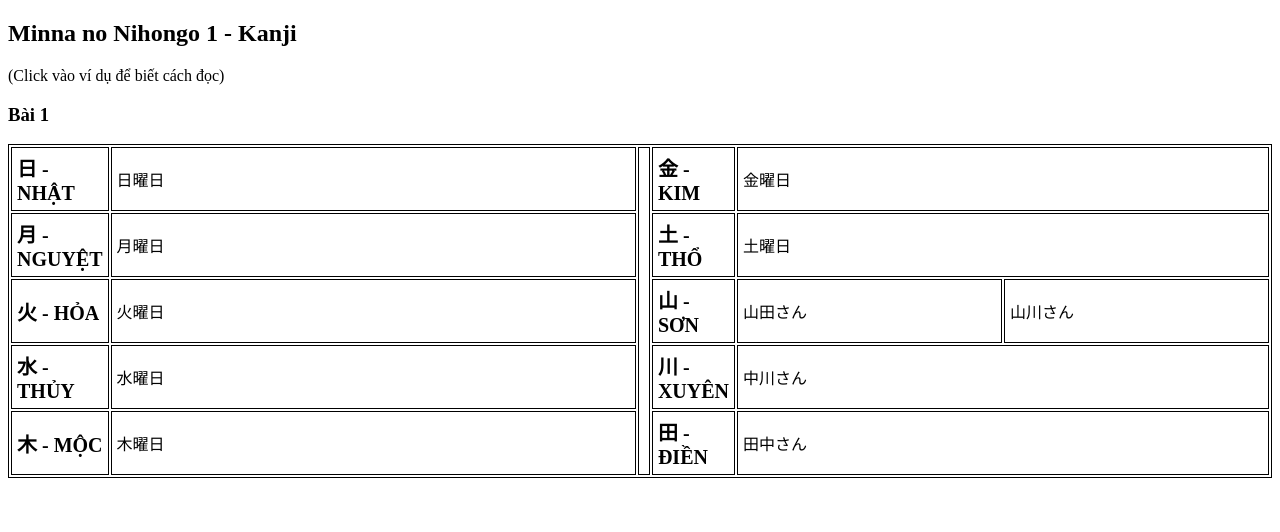
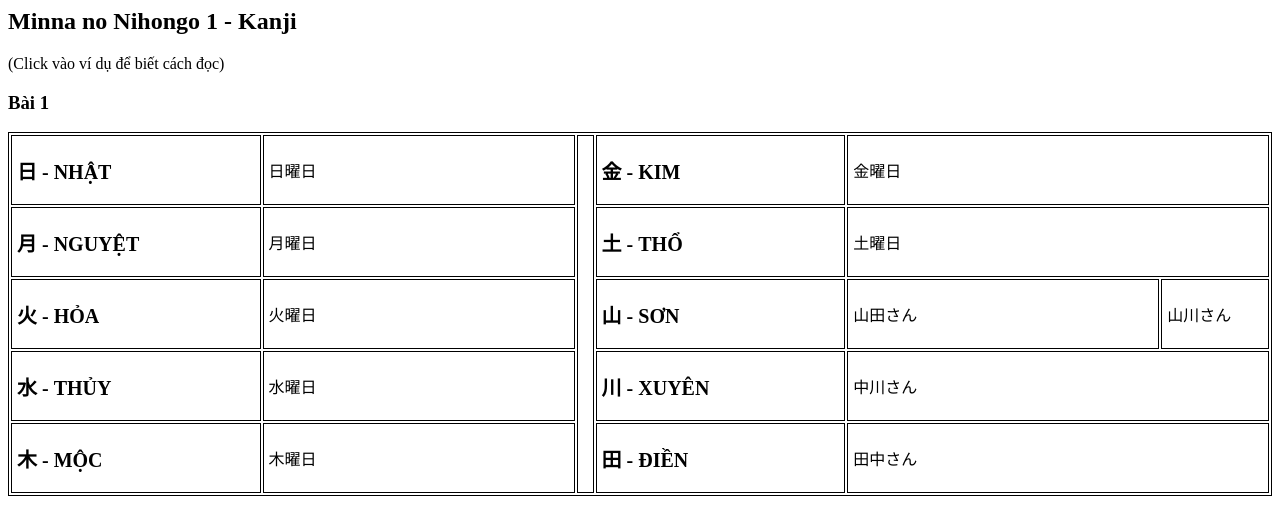
Before and after one commit to tinpham1993/learn_javascript, a plain HTML site: page index.html in a window 1280 px wide. Drawn offline with Linux system fonts and the light colour scheme.

Commit message:
Update index.html

```diff
--- a/index.html
+++ b/index.html
@@ -1,4 +1,3 @@
-<!DOCTYPE html>
 <html>
 <head>
 <title>Minna no Nihongo 1 - Kanji</title>
@@ -20,35 +19,35 @@ th, td {
 <h3>Bài 1</h3>
 <table id="table-01" style="width:100%">
   <tr>
-    <th style="font-size:20px;" onclick = "flip_image(0,0,'日 - NHẬT', 'https://storage.dekiru.vn/Data/2018/03/01/kanji5017-636554925070407655.jpg')">日 - NHẬT</th>
-    <td style="width:50%" onclick="flip_words(0, 1, '日曜日', 'にちようび')">日曜日</td>
+    <th style="font-size:20px;width:20%;height:70px;" onclick = "flip_image(0,0,'日 - NHẬT', 'https://storage.dekiru.vn/Data/2018/03/01/kanji5017-636554925070407655.jpg')">日 - NHẬT</th>
+    <td style="width:25%" onclick="flip_words(0, 1, '日曜日', 'にちようび')">日曜日</td>
     <th rowspan="5"></th>
-    <th  style="font-size:20px;">金 - KIM</th>
-    <td colspan="2" style="width:50%" onclick="flip_words(0, 4, '金曜日', 'きんようび')">金曜日</td>
+    <th style="font-size:20px;width:20%;" onclick = "flip_image(0,3,'金 - KIM', 'https://storage.dekiru.vn/Data/2018/03/01/kanji5022-636554925072048139.jpg')">金 - KIM</th>
+    <td colspan="2" onclick="flip_words(0, 4, '金曜日', 'きんようび')">金曜日</td>
   </tr>
   <tr>
-    <th style="font-size:20px;">月 - NGUYỆT</th>
+    <th style="font-size:20px;height:70px;" onclick = "flip_image(1,0,'月 - NGUYỆT', 'https://storage.dekiru.vn/Data/2018/03/01/kanji5018-636554925070867760.jpg')">月 - NGUYỆT</th>
     <td onclick="flip_words(1, 1, '月曜日', 'げつようび')">月曜日</td>
-    <th style="font-size:20px;">土 - THỔ</th>
+    <th style="font-size:20px;" onclick = "flip_image(1,2,'土 - THỔ', 'https://storage.dekiru.vn/Data/2018/03/01/kanji5023-636554925077219574.jpg')">土 - THỔ</th>
     <td colspan="2" onclick="flip_words(1, 3, '土曜日', 'どようび')">土曜日</td>
   </tr>
   <tr>
-    <th style="font-size:20px;">火 - HỎA</th>
+    <th style="font-size:20px;height:70px;" onclick = "flip_image(2,0,'火 - HỎA', 'https://storage.dekiru.vn/Data/2018/03/01/kanji5019-636554925081430792.jpg')">火 - HỎA</th>
     <td onclick="flip_words(2, 1, '火曜日', 'かようび')">火曜日</td>
-    <th style="font-size:20px;">山 - SƠN</th>
+    <th style="font-size:20px;" onclick = "flip_image(2,2,'山 - SƠN', 'https://storage.dekiru.vn/Data/2018/03/01/kanji5145-636554925135217249.jpg')">山 - SƠN</th>
     <td style="width:25%" onclick="flip_words(2, 3, '山田さん', 'やまださん')">山田さん</td>
     <td onclick="flip_words(2, 4, '山川さん', 'やまがわさん')">山川さん</td>
   </tr>
   <tr>
-    <th style="font-size:20px;">水 - THỦY</th>
+    <th style="font-size:20px;height:70px;" onclick = "flip_image(3,0,'水 - THỦY', 'https://storage.dekiru.vn/Data/2018/03/01/kanji5020-636554925071557962.jpg')">水 - THỦY</th>
     <td onclick="flip_words(3, 1, '水曜日', 'すいようび')">水曜日</td>
-    <th style="font-size:20px;">川 - XUYÊN</th>
+    <th style="font-size:20px;" onclick = "flip_image(3,2,'川 - XUYÊN', 'https://storage.dekiru.vn/Data/2018/03/01/kanji5146-636554925135426251.jpg')">川 - XUYÊN</th>
     <td colspan="2" onclick="flip_words(3, 3, '中川さん', 'なかがわさん')">中川さん</td>
   </tr>
   <tr>
-    <th style="font-size:20px;">木 - MỘC</th>
+    <th style="font-size:20px;height:70px;" onclick = "flip_image(4,0,'木 - MỘC', 'https://storage.dekiru.vn/Data/2018/03/01/kanji5021-636554925071748075.jpg')">木 - MỘC</th>
     <td onclick="flip_words(4, 1, '木曜日', 'もくようび')">木曜日</td>
-    <th style="font-size:20px;">田 - ĐIỀN</th>
+    <th style="font-size:20px;" onclick = "flip_image(4,2,'田 - ĐIỀN', 'https://storage.dekiru.vn/Data/2018/03/01/kanji5049-636554925084131573.jpg')">田 - ĐIỀN</th>
     <td colspan="2" onclick="flip_words(4, 3, '田中さん', 'たなかさん')">田中さん</td>
   </tr>
 </table>
```
